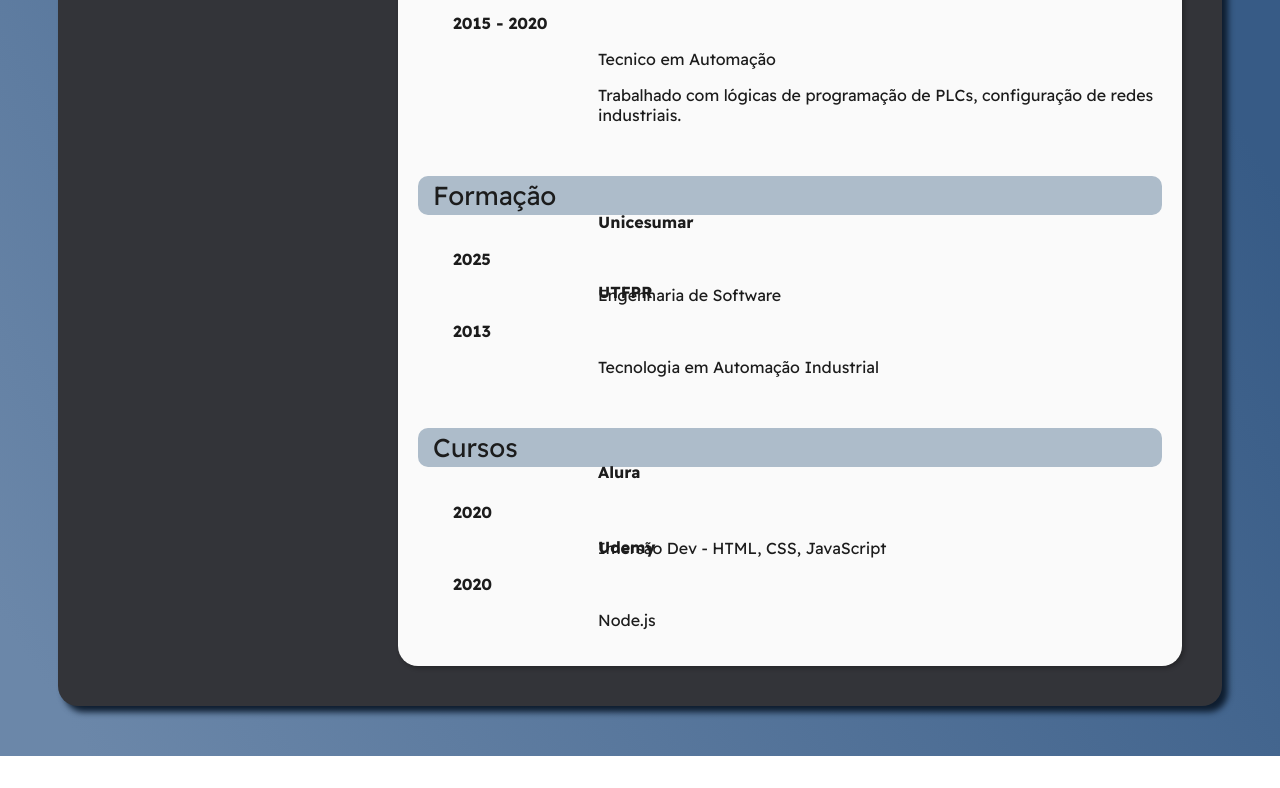
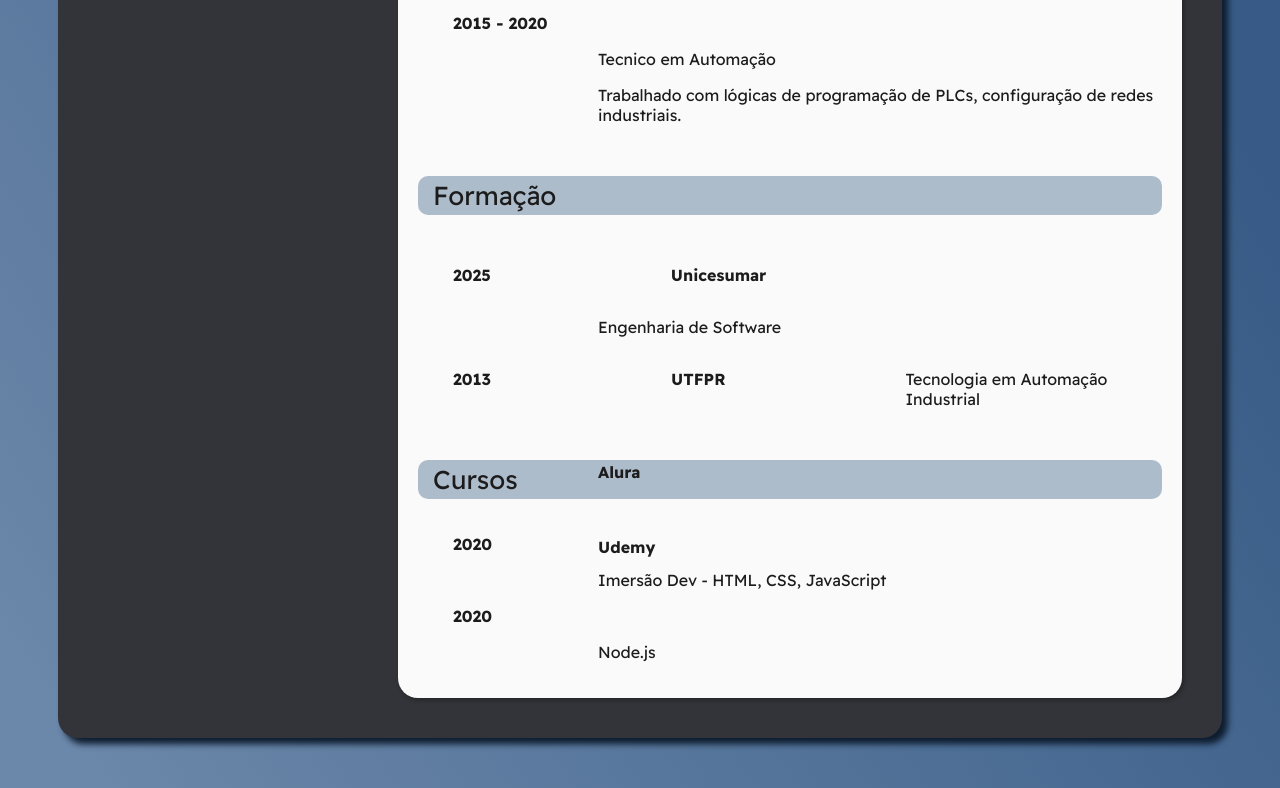
Before and after one commit to cesarhcruz/curriculo, a plain HTML site: page index.html in a window 1280 px wide. Shown: the part 759-1547 px from the top of the page. Before the commit the page ends 1515 px from the top, so only its background shows below. Drawn offline with Linux system fonts and the light colour scheme.

Commit message:
Update style.css

```diff
--- a/style.css
+++ b/style.css
@@ -84,15 +84,11 @@ body{
 }
 
 .empresa3{
-    position: absolute;
-    top: 955px;
     margin-left: 180px;
     font-weight: 700;
 }
 
 .empresa4{
-    position: absolute;
-    top: 1025px;
     margin-left: 180px;
     font-weight: 700;
 }
@@ -126,6 +122,14 @@ body{
     font-size: 26px;
     border-radius: 10px;
     padding: 3px 15px;
+}
+
+.form1{
+  display: flex;
+}
+
+.form2{
+  display: flex;
 }
 
 .cursos h4{
```
